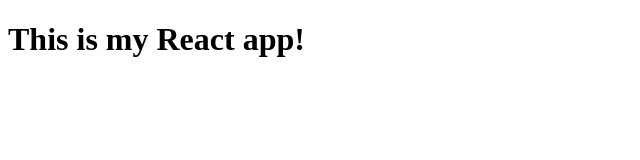
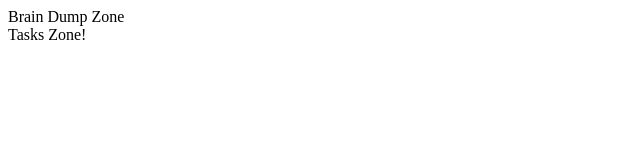
Before and after one commit to merosenlund/mvp-decomposer, a React app: page / in a window 1280 px wide. Shown: the whole page, without its empty margins (0-640 px from the left). Built offline with nearby package versions, Linux system fonts and the light colour scheme.

Commit message:
Added Tasks component and BrainDump component

```diff
--- /dev/null
+++ b/src/components/BrainDump.js
@@ -0,0 +1,11 @@
+import React from 'react';
+
+
+const BrainDump = () => {
+  return (
+    <div>Brain Dump Zone</div>
+  )
+}
+
+
+export default BrainDump;
--- /dev/null
+++ b/src/components/Tasks.js
@@ -0,0 +1,10 @@
+import React from 'react';
+
+
+const Tasks = () => {
+  return (
+    <div>Tasks Zone!</div>
+  )
+}
+
+export default Tasks;
--- a/src/index.html
+++ b/src/index.html
@@ -2,7 +2,7 @@
 <html lang="en">
 <head>
  <meta charset="utf-8">
- <title>My React App from Scratch</title>
+ <title>Decomposer</title>
 </head>
 <body>
  <div id="app"></div>
--- a/src/index.js
+++ b/src/index.js
@@ -1,6 +1,15 @@
 import ReactDOM from 'react-dom';
 import React from 'react';
+import Tasks from './components/Tasks.js';
+import BrainDump from './components/BrainDump.js';
+
+
 const App = () => {
- return <h1>This is my React app!</h1>;
- }
+  return (
+    <div>
+      <BrainDump></BrainDump>
+      <Tasks></Tasks>
+    </div>
+  )
+  }
 ReactDOM.render(<App />, document.getElementById('app'));
```
